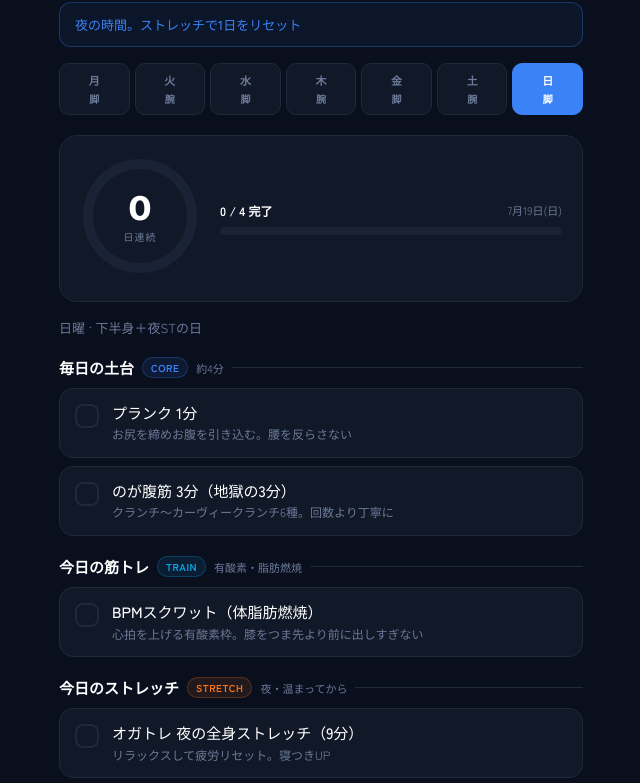
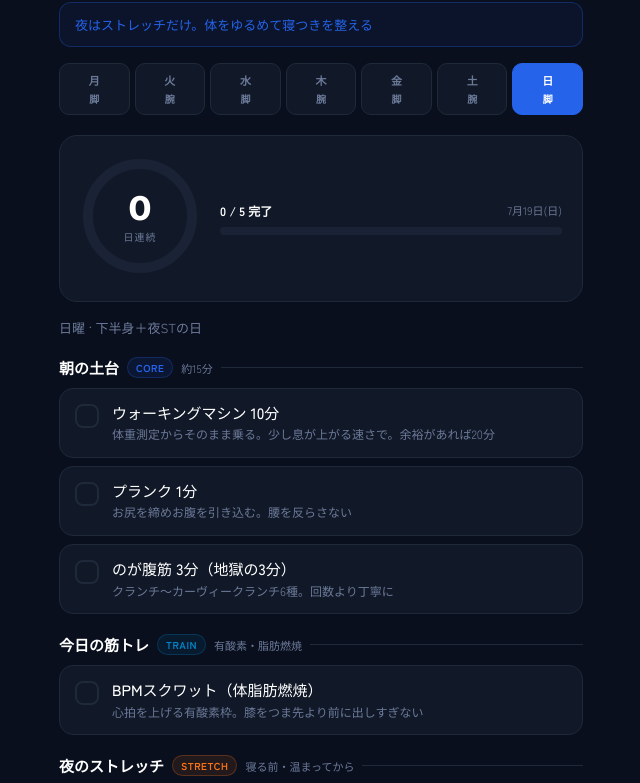
Before and after one commit to teramachi-oss/daily-routine, a plain HTML site: page index.html in a window 1280 px wide. Shown: the part 125-908 px from the top of the page, without its empty margins (319-959 px from the left). Drawn offline with nearby package versions, Linux system fonts and the light colour scheme.

Commit message:
feat: 朝スタック対応(ウォーキングCORE化・朝夜分離)とブルーの紺寄せ
- CORE(streak条件)にウォーキングマシン10分を先頭追加 (walk/total 4→5)
- ナッジ文言を朝スタック(体重測定→マシン→コア)前提に変更
- ブロック見出しを「朝の土台」「夜のストレッチ」に分離
- アクセント色 #3B82F6→#2563EB / TRAINタグ #0EA5E9→#0284C7 (rgba含む)

Co-Authored-By: Claude Fable 5 <noreply@anthropic.com>

```diff
--- a/index.html
+++ b/index.html
@@ -18,9 +18,9 @@
     --border: #1e2a3a;
     --text:   #FFFFFF;
     --sub:    #6B7A99;
-    --blue:   #3B82F6;
+    --blue:   #2563EB;
     --orange: #F97316;
-    --cyan:   #0EA5E9;
+    --cyan:   #0284C7;
     --track:  #1a2235;
   }
 
@@ -45,7 +45,7 @@
 
   .nudge { padding:12px 15px; border-radius:12px; margin-bottom:16px; font-size:13px; font-weight:500; border:1px solid var(--border); }
   .nudge.morning { color:var(--orange); border-color:rgba(249,115,22,0.3); background:rgba(249,115,22,0.06); }
-  .nudge.night   { color:var(--blue);   border-color:rgba(59,130,246,0.3);  background:rgba(59,130,246,0.06); }
+  .nudge.night   { color:var(--blue);   border-color:rgba(37,99,235,0.3);  background:rgba(37,99,235,0.06); }
   .nudge.idle    { color:var(--sub);    border-color:var(--border);          background:var(--card); }
 
   .weekstrip { display:flex; gap:5px; margin-bottom:20px; }
@@ -77,8 +77,8 @@
   .block-head { display:flex; align-items:center; gap:8px; margin-bottom:10px; margin-top:20px; }
   .block-head .lbl { font-size:15px; font-weight:700; }
   .tag { font-size:10px; font-weight:700; padding:2px 8px; border-radius:20px; letter-spacing:0.05em; border:1px solid; }
-  .tag.core    { color:var(--blue);   background:rgba(59,130,246,0.1);  border-color:rgba(59,130,246,0.25); }
-  .tag.train   { color:var(--cyan);   background:rgba(14,165,233,0.1);  border-color:rgba(14,165,233,0.25); }
+  .tag.core    { color:var(--blue);   background:rgba(37,99,235,0.1);  border-color:rgba(37,99,235,0.25); }
+  .tag.train   { color:var(--cyan);   background:rgba(2,132,199,0.1);  border-color:rgba(2,132,199,0.25); }
   .tag.stretch { color:var(--orange); background:rgba(249,115,22,0.1);  border-color:rgba(249,115,22,0.25); }
   .block-head .min { font-size:11px; color:var(--sub); }
   .block-head .bar { flex:1; height:1px; background:var(--border); }
@@ -135,7 +135,7 @@
   <div class="ring-wrap">
     <svg class="ring" width="120" height="120" viewBox="0 0 120 120">
       <circle cx="60" cy="60" r="52" stroke="#1a2235" stroke-width="10" fill="none"/>
-      <circle cx="60" cy="60" r="52" stroke="#3B82F6" stroke-width="10" fill="none"
+      <circle cx="60" cy="60" r="52" stroke="#2563EB" stroke-width="10" fill="none"
         stroke-linecap="round" stroke-dasharray="326.7" stroke-dashoffset="326.7" id="ringArc"/>
     </svg>
     <div class="ring-center">
@@ -174,7 +174,8 @@
 </div>
 
 <script>
-const CORE = { label:'毎日の土台', tag:'core', tagText:'CORE', min:'約4分', items:[
+const CORE = { label:'毎日の土台', tag:'core', tagText:'CORE', min:'約15分', items:[
+  { id:'walk', name:'ウォーキングマシン 10分', detail:'体重測定からそのまま乗る。少し息が上がる速さで。余裕があれば20分' },
   { id:'c1', name:'プランク 1分', detail:'お尻を締めお腹を引き込む。腰を反らさない' },
   { id:'c2', name:'のが腹筋 3分（地獄の3分）', detail:'クランチ〜カーヴィークランチ6種。回数より丁寧に' },
 ]};
@@ -287,8 +288,8 @@ function render(){
   const h=new Date().getHours();
   const el=document.getElementById('nudge');
   el.className='nudge';
-  if(h>=6&&h<14){el.classList.add('morning');document.getElementById('nudgeText').textContent='朝の時間。まずは筋トレからいきましょう';}
-  else if(h>=18||h<2){el.classList.add('night');document.getElementById('nudgeText').textContent='夜の時間。ストレッチで1日をリセット';}
+  if(h>=6&&h<14){el.classList.add('morning');document.getElementById('nudgeText').textContent='朝スタックの時間。体重計に乗ったらそのままマシンへ';}
+  else if(h>=18||h<2){el.classList.add('night');document.getElementById('nudgeText').textContent='夜はストレッチだけ。体をゆるめて寝つきを整える';}
   else{el.classList.add('idle');document.getElementById('nudgeText').textContent='今日のメニュー、まだの分があればどうぞ';}
 
   const offset=CIRCUMFERENCE*(1-Math.min(1,state.streak/MAX_STREAK));
@@ -298,9 +299,9 @@ function render(){
 
   const app=document.getElementById('app');
   app.innerHTML=
-    blockHTML('毎日の土台','core','CORE','約4分',CORE.items)+
+    blockHTML('朝の土台','core','CORE','約15分',CORE.items)+
     blockHTML('今日の筋トレ','train','TRAIN','有酸素・脂肪燃焼',[p.train])+
-    blockHTML('今日のストレッチ','stretch','STRETCH','夜・温まってから',[p.stretch]);
+    blockHTML('夜のストレッチ','stretch','STRETCH','寝る前・温まってから',[p.stretch]);
   app.querySelectorAll('.item').forEach(el=>el.addEventListener('click',()=>toggle(el.dataset.id)));
 
   const items=currentItems();
```
